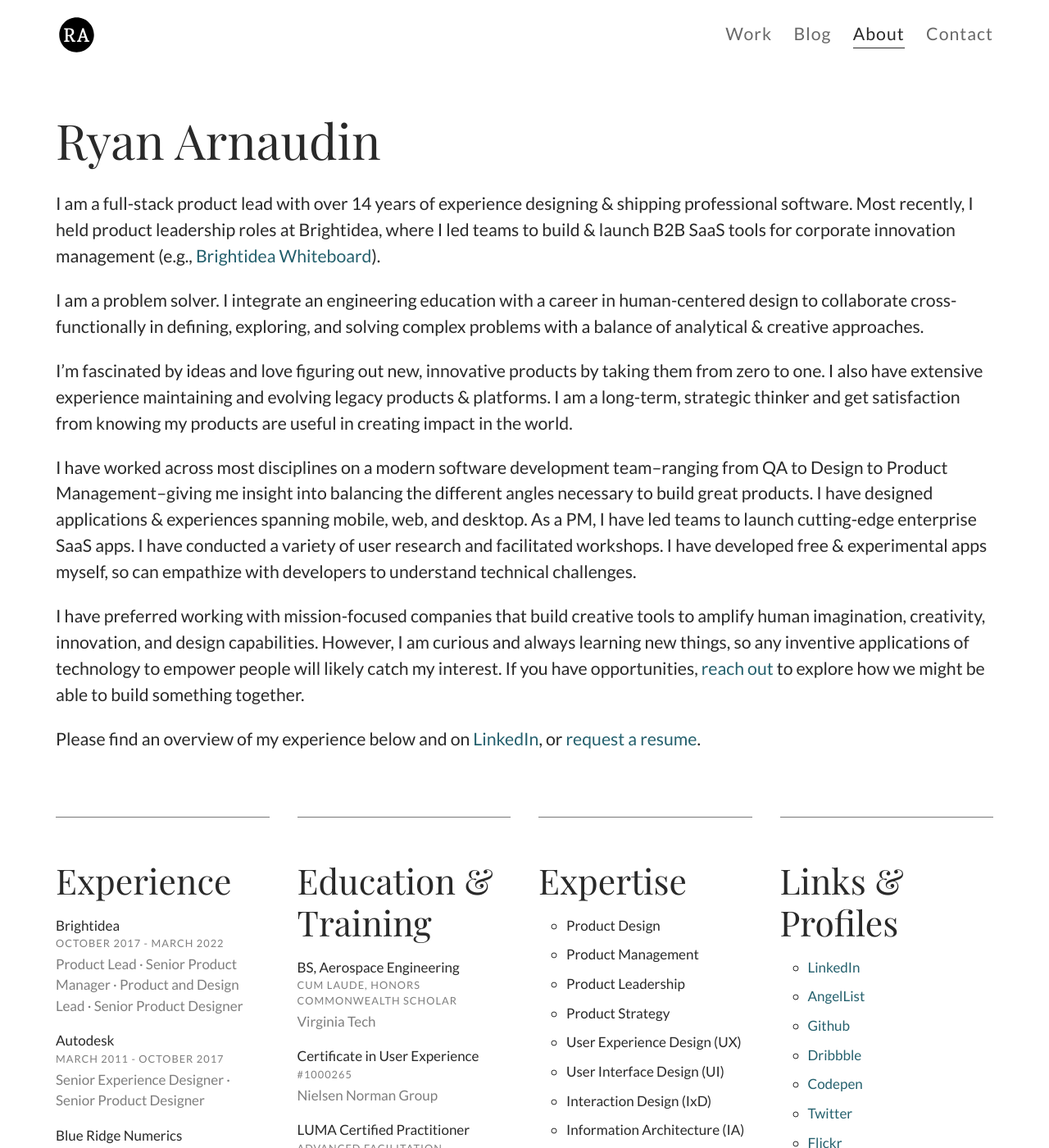
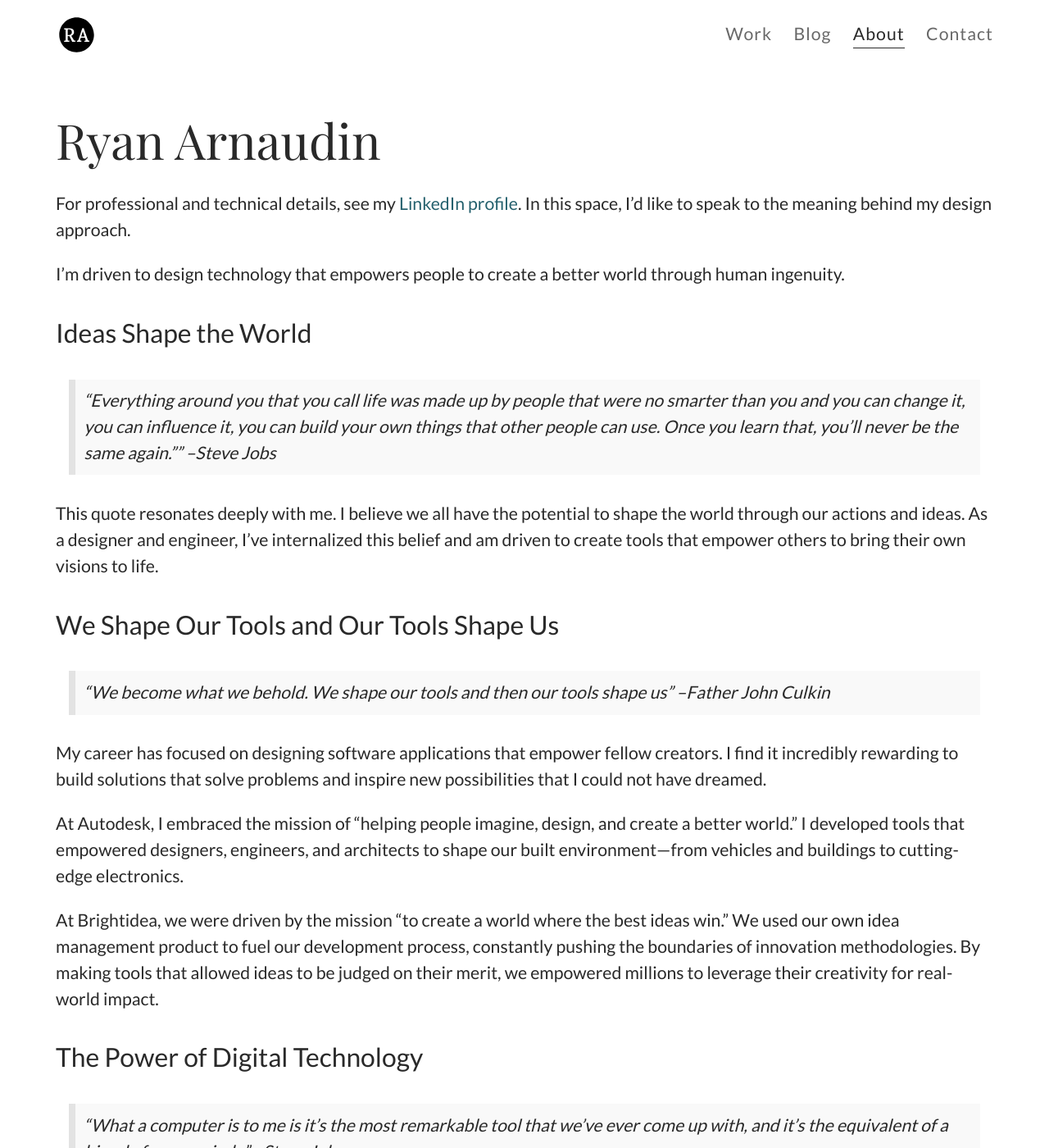
Before and after one commit to arnaudin/arnaudin.github.io, a Jekyll site: the page built from _pages/about.html, in a window 1280 px wide and 1400 px high. Shown: the whole window at 82% size. Built offline with Jekyll 4.4.1, drawn with Linux system fonts in a browser that asks for light colours; nearby versions of some CDN libraries; some of the changed text lies outside the part shown.

Commit message:
Rewrite about page

```diff
--- a/_pages/about.html
+++ b/_pages/about.html
@@ -8,40 +8,76 @@ redirect_from:
 
 intro: |
 
-  I am a full-stack product lead with over 14 years of experience designing & shipping professional software. Most recently, I held product leadership roles at Brightidea, where I led teams to build & launch B2B SaaS tools for corporate innovation management (e.g., [Brightidea Whiteboard](/projects/brightidea-whiteboard/)).
+  For professional and technical details, see my [LinkedIn profile](//linkedin.com/in/arnaudin). In this space, I'd like to speak to the meaning behind my design approach.
 
-  I am a problem solver. I integrate an engineering education with a career in human-centered design to collaborate cross-functionally in defining, exploring, and solving complex problems with a balance of analytical & creative approaches.
+  I'm driven to design technology that empowers people to create a better world through human ingenuity.
 
-  I'm fascinated by ideas and love figuring out new, innovative products by taking them from zero to one. I also have extensive experience maintaining and evolving legacy products & platforms. I am a long-term, strategic thinker and get satisfaction from knowing my products are useful in creating impact in the world.
+  ## Ideas Shape the World
 
-  I have worked across most disciplines on a modern software development team--ranging from QA to Design to Product Management--giving me insight into balancing the different angles necessary to build great products. I have designed applications & experiences spanning mobile, web, and desktop. As a PM, I have led teams to launch cutting-edge enterprise SaaS apps. I have conducted a variety of user research and facilitated workshops. I have developed free & experimental apps myself, so can empathize with developers to understand technical challenges.
+  > “Everything around you that you call life was made up by people that were no smarter than you and you can change it, you can influence it, you can build your own things that other people can use. Once you learn that, you’ll never be the same again.”" –Steve Jobs
 
-  I have preferred working with mission-focused companies that build creative tools to amplify human imagination, creativity, innovation, and design capabilities. However, I am curious and always learning new things, so any inventive applications of technology to empower people will likely catch my interest. If you have opportunities, [reach out](/contact) to explore how we might be able to build something together.
+  This quote resonates deeply with me. I believe we all have the potential to shape the world through our actions and ideas. As a designer and engineer, I've internalized this belief and am driven to create tools that empower others to bring their own visions to life.
 
-  Please find an overview of my experience below and on [LinkedIn](//linkedin.com/in/arnaudin), or [request a resume](https://drive.google.com/file/d/1sv1ljIS791Z9lVl4VV4qJnfB0ejMqtoW/view?usp=sharing).
+  ## We Shape Our Tools and Our Tools Shape Us
+
+  > “We become what we behold. We shape our tools and then our tools shape us” –Father John Culkin
+
+  My career has focused on designing software applications that empower fellow creators. I find it incredibly rewarding to build solutions that solve problems and inspire new possibilities that I could not have dreamed.
+
+  At Autodesk, I embraced the mission of "helping people imagine, design, and create a better world." I developed tools that empowered designers, engineers, and architects to shape our built environment—from vehicles and buildings to cutting-edge electronics.
+
+  At Brightidea, we were driven by the mission "to create a world where the best ideas win." We used our own idea management product to fuel our development process, constantly pushing the boundaries of innovation methodologies. By making tools that allowed ideas to be judged on their merit, we empowered millions to leverage their creativity for real-world impact.
+
+  ## The Power of Digital Technology
+
+  > "What a computer is to me is it's the most remarkable tool that we've ever come up with, and it's the equivalent of a bicycle for our minds." –Steve Jobs
+
+  Computers have been essential in my journey. I'm constantly amazed by how these machines expand our capacity for thought and creation. As computational power grows, so do the horizons of possibility. Every year, our capabilities are further augmented.
+
+  Growing up, I experienced both the analog and digital worlds natively, witnessing firsthand the transformative speed and scale digital technology offers.
+
+  Examples are numerous, but a few that are personal: from writing longform by hand on paper, to using a generative LLM assistant; from recording mixtapes off the radio to having immediate access to virtually every song ever recorded; from developing one photo at a time in a darkroom to having infinite storage capacity and creative freedom. This ubiquity, accessibility, and scale enabled by digitial technology leads me to the final point.
+
+  ## Democratization Effect of Technology
+
+  > "The democratization of technology allows anyone to be a creator, entrepreneur, scientist. The future is brighter." –Naval Ravikant
+
+  Evolving technology unlocks new capabilities, and the democratization effect of digital puts these capabilities into the hands of more people. Increased accessibility and affordability now allow everyone to utilize power tools that were once exclusive.
+
+  At Blue Ridge Numerics, we aimed to "democratize digital simulation." We provided design engineers with software tools to simulate product performance using only a CAD model and desktop computer. This was a significant shift. Previously, physical prototyping and testing took weeks, while advanced simulations took nearly as long and required dedicated specialists with high-performance computing clusters. By inventing new technology, making it easy to use, and riding the wave of Moore's Law, we empowered engineers to innovate more efficiently and effectively.
+
+  ## Closing
+
+  I'm grateful to have witnessed the continuing rise of digital technology and to have played a role in the evolution of software. Building applications that harness the power of computing, networking, and data to improve the human experience has been an exciting journey.
+
+  I'm excited to continue creating and inspiring others to do the same.  As the updated Autodesk mission states, let's "empower everyone, everywhere to design and make anything" through our actions, creations, and positive influence. The world will keep getting better in ways we can only imagine today.
 
 profile_picture: /images/black-thumbnail.png
 
 experience:
-  - company: Brightidea
-    position: Product Lead · Senior Product Manager · Product and Design Lead · Senior Product Designer
+  - company: <a href="http://physna.com/" target="_blank">Physna</a> (<a href="http://thangs.com/" target="_blank">Thangs</a>)
+    position: Lead Product Designer
+    period: January 2023 - October 2024
+
+  - company: <a href="http://brightidea.com/" target="_blank">Brightidea</a>
+    position: Product Lead · Product and Design Lead · Senior Product Designer
     period: October 2017 - March 2022
 
-  - company: Autodesk
-    position: Senior Experience Designer · Senior Product Designer
+  - company: <a href="http://autodesk.com/" target="_blank">Autodesk</a>
+    position: Senior User Experience Designer · Senior Product Designer
     period: March 2011 - October 2017
 
   - company: Blue Ridge Numerics
     position: Product Design Engineer · Quality Assurance Engineer · Technical Support Engineer
-    period: January 2008 - March 2011
+    period: January 2008 - March 2011, Acquired by Autodesk
 
   # - company: Honeywell
   #   position: Co-op
   #   period: 2004 - 2005
 
-  - company: uTest
-    position: Independent Software Test Engineer
-    period: 2010 - 2012
+  # - company: uTest
+  #  position: Independent Software Test Engineer
+  #  period: 2010 - 2012
 
 education:
   - course: BS, Aerospace Engineering
@@ -169,7 +203,7 @@ about_site: |
 
       <div class="about-education">
         <div class="about-section">
-          <h3 class="about-section-title type-level-2">Education & Training</h3>
+          <h3 class="about-section-title type-level-2">Education</h3>
           <dl class="relational-list">
             {% for education-item in page.education %}
               <dt class="relational-list__title">{{ education-item.course | markdownify}}</dt>
@@ -202,16 +236,17 @@ about_site: |
       </div>
       <div class="about-links">
         <div class="about-section">
-          <h3 class="about-section-title type-level-2">Links & Profiles</h3>
+          <h3 class="about-section-title type-level-2">Links</h3>
           <ul>
               <li><a href="//linkedin.com/in/{{ site.social-username.linkedin }}">LinkedIn</a></li>
-              <li><a href="//angel.co/u/{{ site.social-username.angellist }}">AngelList</a></li>
               <li><a href="//github.com/{{ site.social-username.github }}">Github</a></li>
-              <li><a href="//dribbble.com/{{ site.social-username.dribbble }}">Dribbble</a></li>
-              <li><a href="//codepen.com/{{ site.social-username.codepen }}">Codepen</a></li>
               <li><a href="//twitter.com/{{ site.social-username.twitter }}">Twitter</a></li>
               <li><a href="//flickr.com/{{ site.social-username.flickr }}">Flickr</a></li>
               <li><a href="//strava.com/athletes/{{ site.social-username.strava }}">Strava</a></li>
+              <!--
+              <li><a href="//dribbble.com/{{ site.social-username.dribbble }}">Dribbble</a></li>
+              <li><a href="//codepen.com/{{ site.social-username.codepen }}">Codepen</a></li>
+          -->
           </ul>
         </div>
       </div>
```
Also changed, not shown: other parts of _pages/about.html (+8 -10 lines).
